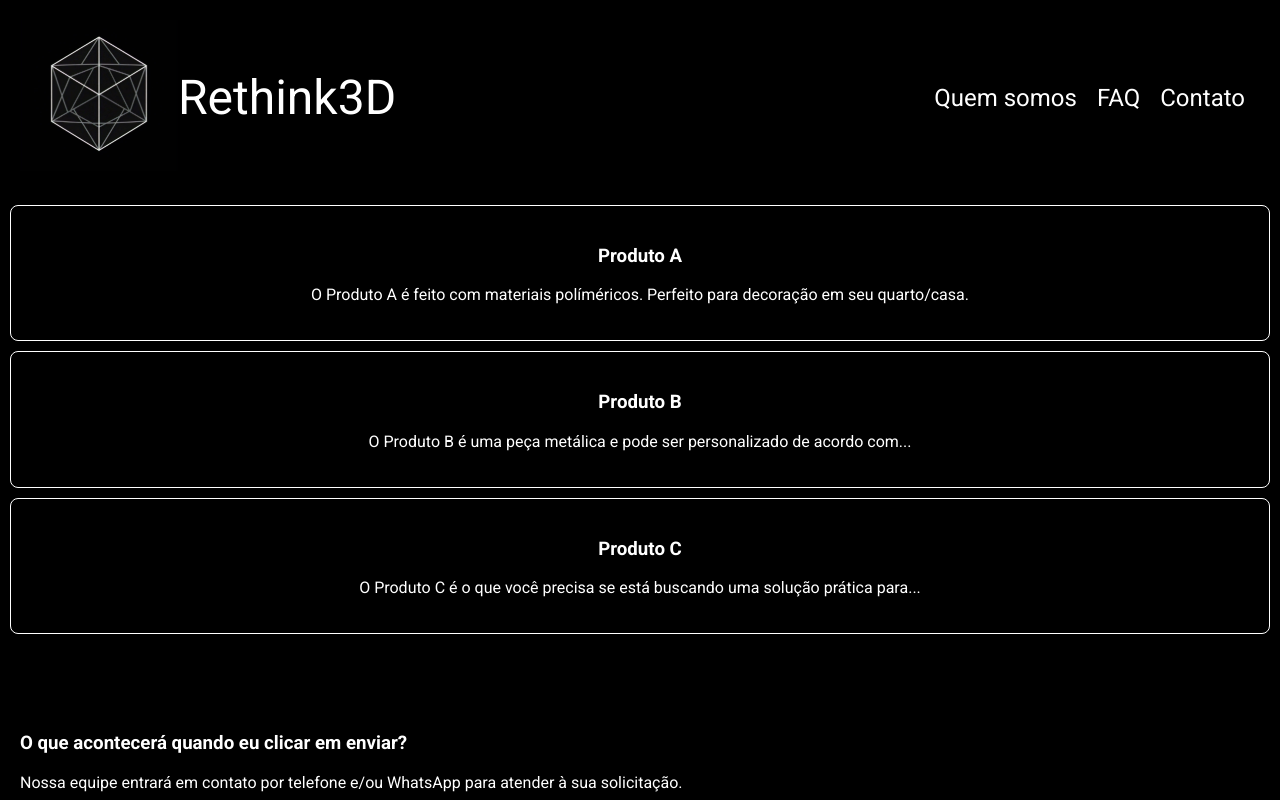
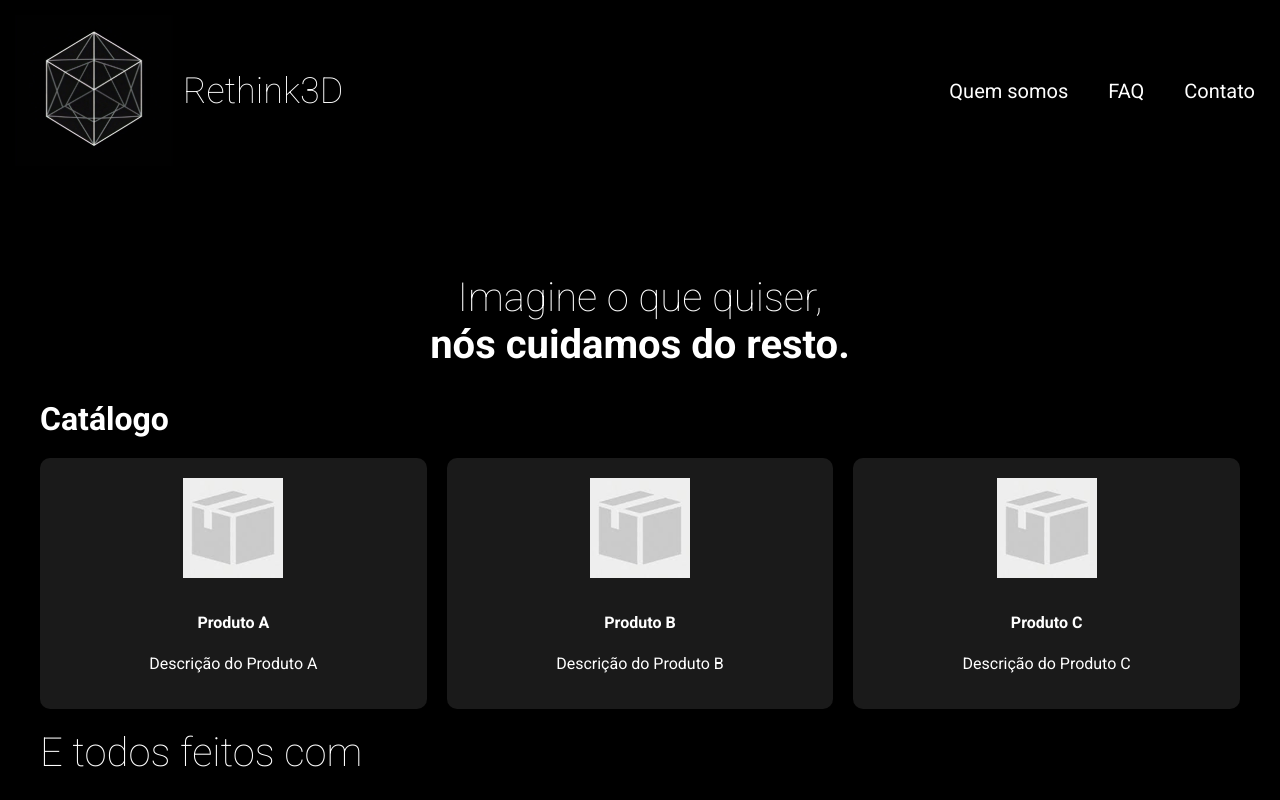
Before and after one commit to Rethink3D/rethink3d-webpage, a React (Create React App) app: page / in a window 1280 px wide. Shown: the top 800 px of the page. Built offline with nearby package versions, Linux system fonts and the light colour scheme.

Commit message:
feat: Header com menu e carrossel

```diff
--- a/package.json
+++ b/package.json
@@ -6,7 +6,8 @@
     "cra-template": "1.2.0",
     "react": "^19.0.0",
     "react-dom": "^19.0.0",
-    "react-scripts": "5.0.1"
+    "react-scripts": "5.0.1",
+    "swiper": "^11.2.2"
   },
   "scripts": {
     "start": "react-scripts start",
--- a/public/index.html
+++ b/public/index.html
@@ -4,10 +4,9 @@
     <meta charset="UTF-8" />
     <meta name="viewport" content="width=device-width, initial-scale=1.0" />
     <title>Rethink3D LandingPage</title>
-    <link
-      href="https://fonts.googleapis.com/css2?family=Roboto:wght@400;500;700&display=swap"
-      rel="stylesheet"
-    />
+    <link rel="preconnect" href="https://fonts.googleapis.com">
+    <link rel="preconnect" href="https://fonts.gstatic.com" crossorigin>
+    <link href="https://fonts.googleapis.com/css2?family=Roboto:ital,wght@0,100..900;1,100..900&display=swap" rel="stylesheet">
   </head>
   <body>
     <div id="root"></div>
--- a/src/assets/styles/index.css
+++ b/src/assets/styles/index.css
@@ -1,5 +1,6 @@
 body {
   margin: 0;
-  font-family: "Roboto", sans-serif;
+  font-family: "Roboto", serif;
   background-color: #000;
+  font-style: normal;
 }
--- a/src/components/Header/Header.css
+++ b/src/components/Header/Header.css
@@ -1,10 +1,10 @@
-/* src/components/Header/Header.css */
 header {
   display: flex;
   justify-content: space-between;
   align-items: center;
-  padding: 20px;
+  padding: 15px;
   background-color: #000;
+  position: relative;
 }
 
 .logo-and-name {
@@ -12,36 +12,80 @@ header {
   align-items: center;
 }
 
-.company-name h1 {
-  font-size: 48px;
-  font-weight: lighter;
+.company-name {
+  font-family: "Roboto", serif;
+  font-weight: 100;
+  font-size: 36px;
   color: #fff;
+  margin-left: 10px;
+}
+
+.menu {
+  display: flex;
+}
+
+.menu ul {
+  display: flex;
+  gap: 20px;
+  list-style: none;
+  padding: 0;
   margin: 0;
 }
 
-.menu {
-  margin-right: 15px;
-}
-
-.menu ul {
-  list-style: none;
-  margin: 0;
-  padding: 0;
-  display: flex;
-  gap: 20px;
-}
-
 .menu ul li {
-  display: inline;
+  padding: 10px;
 }
 
 .menu ul li a {
+  color: #fff;
   text-decoration: none;
-  color: #fff;
-  font-size: 24px;
-  font-weight: thin;
+  font-size: 20px;
 }
 
 .menu ul li a:hover {
   color: #007bff;
 }
+
+.menu-toggle {
+  display: none;
+  background: none;
+  border: none;
+  color: #fff;
+  font-size: 30px;
+  cursor: pointer;
+}
+
+/* ✅ RESPONSIVIDADE: Menu hamburguer só aparece em telas menores */
+@media (max-width: 720px) {
+  .menu-toggle {
+    display: block;
+  }
+
+  .menu {
+    position: fixed; /* Em vez de absolute */
+    top: 60px;
+    right: 10px;
+    width: 200px;
+    background: rgba(0, 0, 0, 0.9);
+    flex-direction: column;
+    padding: 10px;
+    border-radius: 10px;
+    transition: opacity 0.3s ease-in-out, transform 0.3s ease-in-out;
+    opacity: 0;
+    transform: translateY(-10px);
+    pointer-events: none;
+    visibility: hidden; /* Evita que o espaço seja reservado */
+  }
+
+  .menu.open {
+    opacity: 1;
+    transform: translateY(0);
+    pointer-events: auto;
+    visibility: visible; /* Mostra o menu ao abrir */
+  }
+
+  .menu ul {
+    flex-direction: column;
+    text-align: center;
+  }
+}
--- a/src/components/Header/Header.js
+++ b/src/components/Header/Header.js
@@ -1,28 +1,64 @@
-// src/components/Header/Header.js
-import React from "react";
+import React, { useState, useEffect, useRef } from "react";
 import "./Header.css";
 
 const Header = () => {
+  const [isMenuOpen, setIsMenuOpen] = useState(false);
+  const menuRef = useRef(null); // Referência para o menu
+
+  const toggleMenu = () => {
+    setIsMenuOpen(!isMenuOpen);
+  };
+
+  const closeMenu = () => {
+    setIsMenuOpen(false);
+  };
+
+  // Fecha o menu ao clicar fora dele
+  useEffect(() => {
+    const handleClickOutside = (event) => {
+      if (menuRef.current && !menuRef.current.contains(event.target)) {
+        closeMenu();
+      }
+    };
+
+    if (isMenuOpen) {
+      document.addEventListener("mousedown", handleClickOutside);
+    }
+
+    return () => {
+      document.removeEventListener("mousedown", handleClickOutside);
+    };
+  }, [isMenuOpen]);
+
   return (
     <header>
       <div className="logo-and-name">
-        <div>
-          <img src="logo.svg" alt="Rethink3D Logo" />
-        </div>
-        <div className="company-name">
-          <h1>Rethink3D</h1>
-        </div>
+        <img src="logo.svg" alt="Rethink3D Logo" />
+        <h1 className="company-name">Rethink3D</h1>
       </div>
-      <nav className="menu">
+
+      {/* Botão de Menu (Hamburguer) */}
+      <button className="menu-toggle" onClick={toggleMenu}>
+        ☰
+      </button>
+
+      {/* Menu de Navegação */}
+      <nav ref={menuRef} className={`menu ${isMenuOpen ? "open" : ""}`}>
         <ul>
           <li>
-            <a href="#quem-somos">Quem somos</a>
+            <a href="#quem-somos" onClick={closeMenu}>
+              Quem somos
+            </a>
           </li>
           <li>
-            <a href="#faq">FAQ</a>
+            <a href="#faq" onClick={closeMenu}>
+              FAQ
+            </a>
           </li>
           <li>
-            <a href="#contato">Contato</a>
+            <a href="#contato" onClick={closeMenu}>
+              Contato
+            </a>
           </li>
         </ul>
       </nav>
--- a/src/components/ProductCard/ProductCard.css
+++ /dev/null
@@ -1,8 +0,0 @@
-.product-card {
-    border: 1px solid #fff;
-    padding: 20px;
-    margin: 10px;
-    border-radius: 8px;
-    text-align: center;
-    color: #fff;
-  }
--- a/src/components/ProductCard/ProductCard.js
+++ /dev/null
@@ -1,14 +0,0 @@
-// src/components/ProductCard/ProductCard.js
-import React from 'react';
-import "./ProductCard.css"
-
-const ProductCard = ({ title, description }) => {
-  return (
-    <div className="product-card">
-      <h3>{title}</h3>
-      <p>{description}</p>
-    </div>
-  );
-};
-
-export default ProductCard;
--- /dev/null
+++ b/src/components/ProductCarousel/ProductCarousel.css
@@ -0,0 +1,68 @@
+.product-carousel {
+  font-family: "Roboto", serif;
+  color: #fff;
+  padding: 0px 20px;
+  background: #000;
+}
+
+.highlight {
+  font-weight: bold;
+}
+
+h2 {
+  font-weight: 100;
+  font-size: 2rem;
+  text-align: center;
+  margin-bottom: 10px;
+}
+
+.catalog-title {
+  font-size: 1.5rem;
+  text-align: left;
+  margin-bottom: 20px;
+}
+
+.product-card {
+  background: #1a1a1a;
+  padding: 20px;
+  border-radius: 10px;
+  text-align: center;
+  transition: transform 0.3s ease-in-out;
+}
+
+.product-card:hover {
+  transform: scale(1.05);
+}
+
+.product-card img {
+  width: 100%;
+  max-width: 100px;
+  margin-bottom: 10px;
+}
+
+.print-text {
+  font-weight: 100;
+  font-size: 2.5rem;
+  text-align: left;
+  margin-top: 20px;
+}
+
+.impressao3d {
+  font-weight: bold;
+  font-size: 2.5rem;
+}
+
+/* Responsividade */
+@media (min-width: 768px) {
+  .product-carousel {
+    padding: 60px 40px;
+  }
+
+  h2 {
+    font-size: 2.5rem;
+  }
+
+  .catalog-title {
+    font-size: 2rem;
+  }
+}
--- /dev/null
+++ b/src/components/ProductCarousel/ProductCarousel.js
@@ -0,0 +1,74 @@
+import React from "react";
+import { Swiper, SwiperSlide } from "swiper/react";
+import { Pagination, Autoplay } from "swiper/modules";
+import "swiper/css";
+import "swiper/css/pagination";
+import "./ProductCarousel.css";
+
+import produtoA from "../../assets/images/produto.png";
+import produtoB from "../../assets/images/produto.png";
+import produtoC from "../../assets/images/produto.png";
+
+const products = [
+  {
+    id: 1,
+    name: "Produto A",
+    description: "Descrição do Produto A",
+    image: produtoA,
+  },
+  {
+    id: 2,
+    name: "Produto B",
+    description: "Descrição do Produto B",
+    image: produtoB,
+  },
+  {
+    id: 3,
+    name: "Produto C",
+    description: "Descrição do Produto C",
+    image: produtoC,
+  },
+];
+
+const ProductCarousel = () => {
+  return (
+    <section className="product-carousel">
+      <h2>
+        Imagine o que quiser, <br />{" "}
+        <span className="highlight">nós cuidamos do resto.</span>
+      </h2>
+      <h3 className="catalog-title">Catálogo</h3>
+
+      <Swiper
+        modules={[Pagination, Autoplay]}
+        spaceBetween={20}
+        slidesPerView={1}
+        pagination={{ clickable: true }}
+        autoplay={{ delay: 4000 }}
+        breakpoints={{
+          768: { slidesPerView: 2 },
+          1024: { slidesPerView: 3 },
+        }}
+      >
+        {products.map((product) => (
+          <SwiperSlide key={product.id}>
+            <div className="product-card">
+              <img src={product.image} alt={product.name} />
+              <h4>{product.name}</h4>
+              <p>{product.description}</p>
+            </div>
+          </SwiperSlide>
+        ))}
+      </Swiper>
+
+      <p className="print-text">
+        E todos feitos com
+      </p>
+      <p className="impressao3d">
+       Impressão 3D
+      </p>
+    </section>
+  );
+};
+
+export default ProductCarousel;
--- a/src/pages/LadingPage.js
+++ b/src/pages/LadingPage.js
@@ -1,34 +1,15 @@
 // src/pages/LandingPage.js
-import React from 'react';
-import Header from '../components/Header/Header';
-import ProductCard from '../components/ProductCard/ProductCard';
-import FAQ from '../components/FAQ/FAQ';
-import Footer from '../components/Footer/Footer';
+import React from "react";
+import Header from "../components/Header/Header";
+import ProductCarousel from "../components/ProductCarousel/ProductCarousel";
+import FAQ from "../components/FAQ/FAQ";
+import Footer from "../components/Footer/Footer";
 
 const LandingPage = () => {
-  const products = [
-    {
-      title: 'Produto A',
-      description: 'O Produto A é feito com materiais políméricos. Perfeito para decoração em seu quarto/casa.',
-    },
-    {
-      title: 'Produto B',
-      description: 'O Produto B é uma peça metálica e pode ser personalizado de acordo com...',
-    },
-    {
-      title: 'Produto C',
-      description: 'O Produto C é o que você precisa se está buscando uma solução prática para...',
-    },
-  ];
-
   return (
     <div>
       <Header />
-      <section>
-        {products.map((product, index) => (
-          <ProductCard key={index} title={product.title} description={product.description} />
-        ))}
-      </section>
+      <ProductCarousel />
       <FAQ />
       <Footer />
     </div>
```
Also changed, not shown: src/assets/styles/App.css (deleted, +0 -38 lines), src/assets/images/produto.png (added), 1 other file (tests, documents, lock files or other folders).
